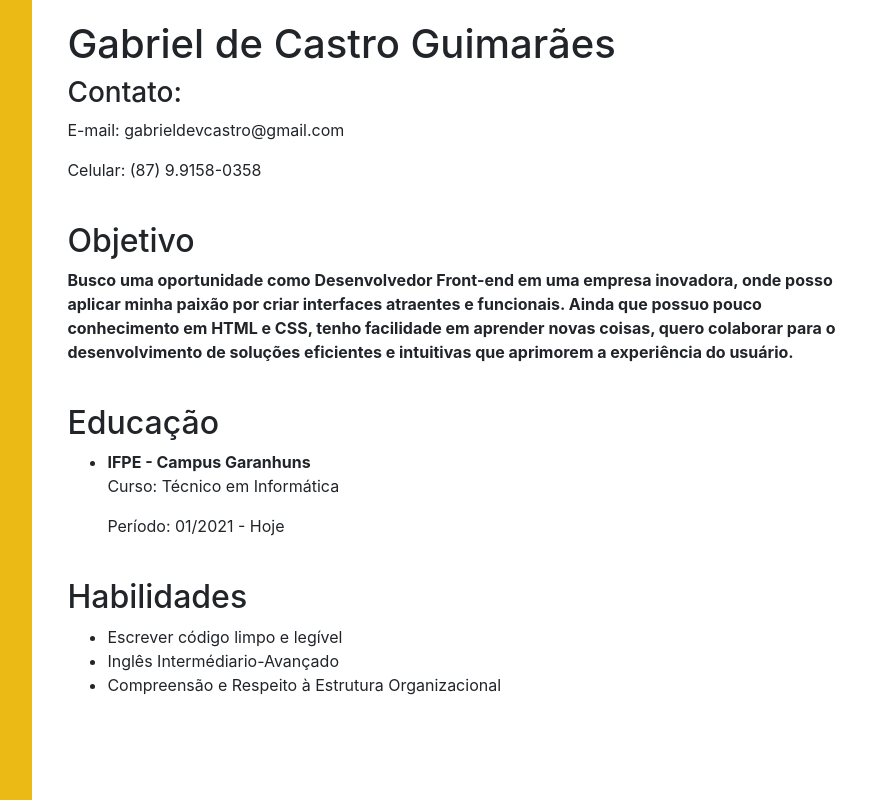
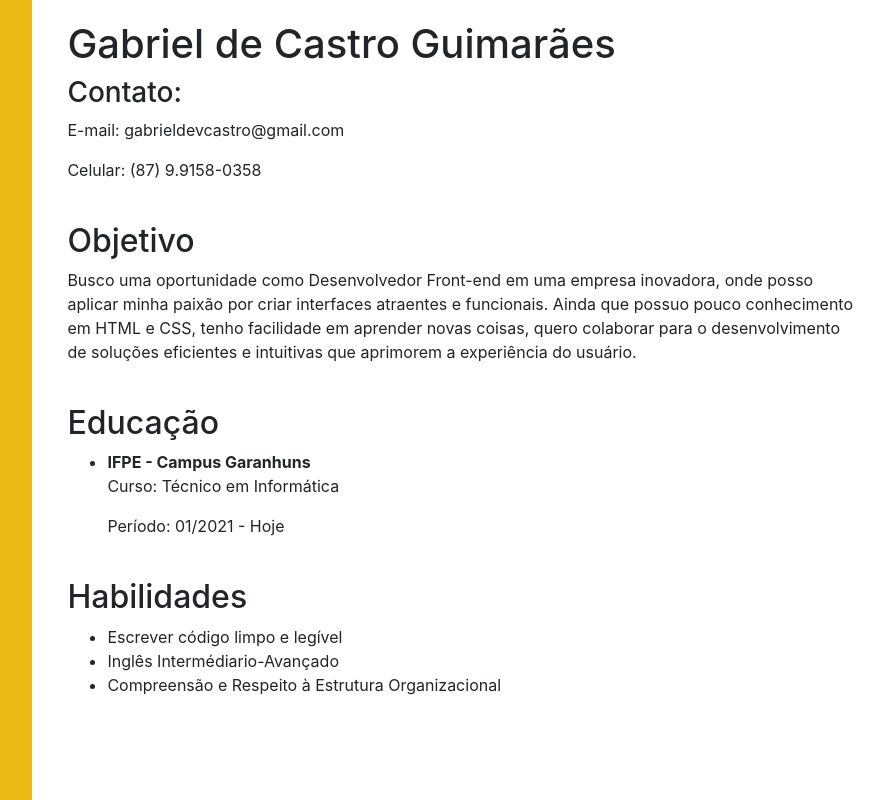
Before and after one commit to Castro-Gabriel/Castro-Gabriel.github.io, a plain HTML site: page index.html in a window 1280 px wide. Shown: the whole page, without its empty margins (390-1274 px from the left). Drawn offline with nearby package versions, Linux system fonts and the light colour scheme.

Commit message:
Paragrafo de Objetivo sem negrito

```diff
--- a/index.html
+++ b/index.html
@@ -37,10 +37,10 @@
       <div class="row mt-4">
         <div class="col">
           <h2 class="text-secondary-emphasis">Objetivo</h2>
-              <strong><p>Busco uma oportunidade como Desenvolvedor Front-end em uma empresa inovadora,
+              <p>Busco uma oportunidade como Desenvolvedor Front-end em uma empresa inovadora,
                 onde posso aplicar minha paixão por criar interfaces atraentes e funcionais.
                 Ainda que possuo pouco conhecimento em HTML e CSS, tenho facilidade em aprender novas coisas,
-                quero colaborar para o desenvolvimento de soluções eficientes e intuitivas que aprimorem a experiência do usuário.</p></strong>
+                quero colaborar para o desenvolvimento de soluções eficientes e intuitivas que aprimorem a experiência do usuário.</p>
             <!-- Adicionar mais experiências profissionais conforme necessário -->
         </div>
       </div>
```
